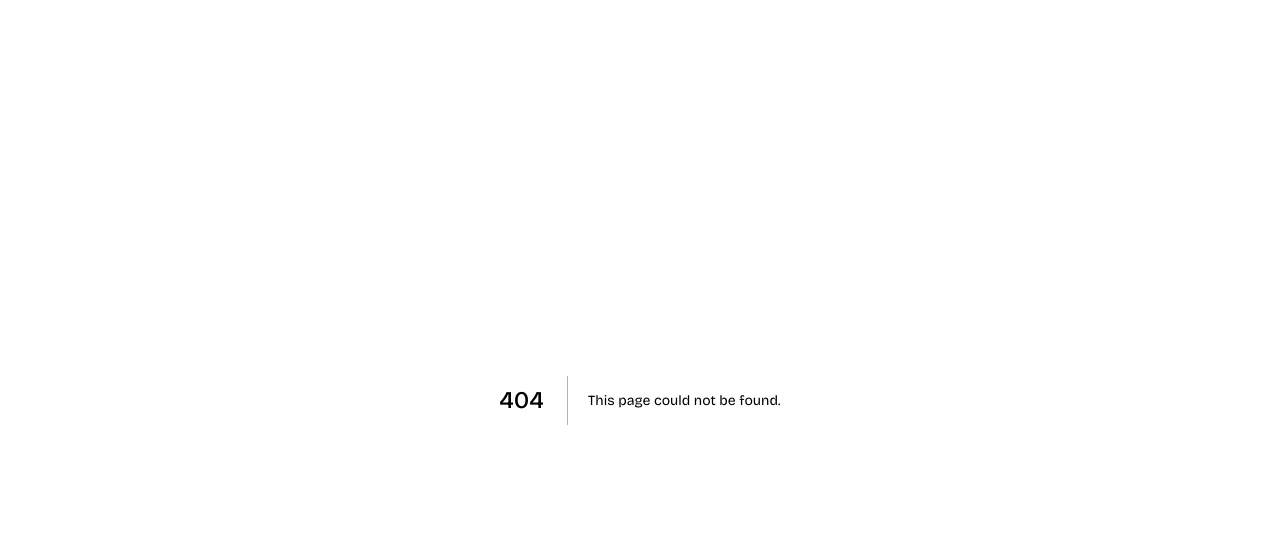
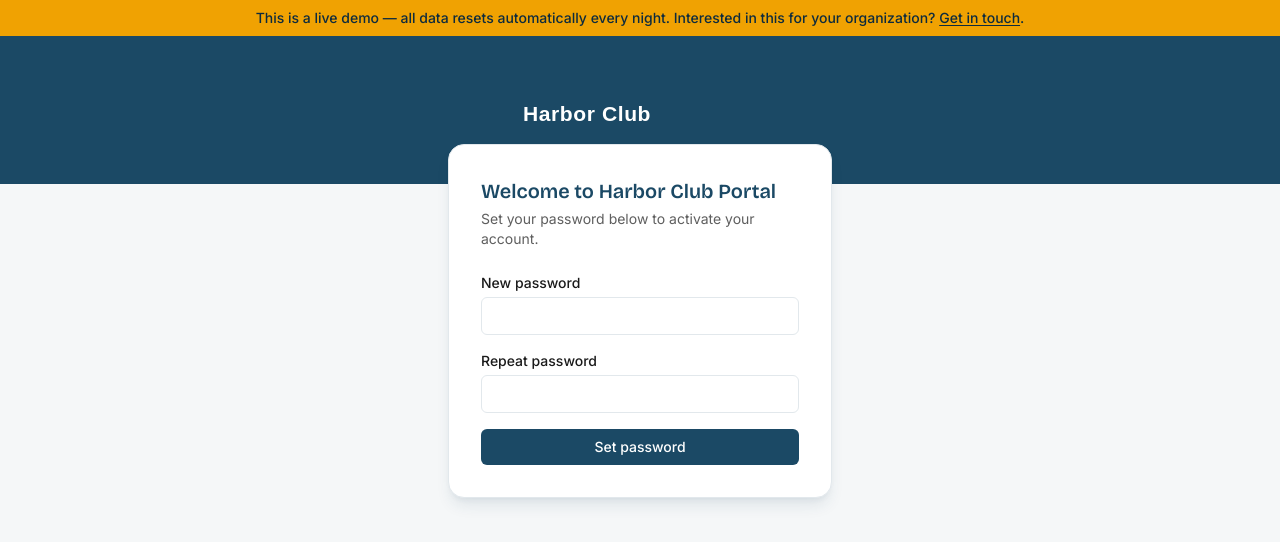
Before and after one commit to luuksalomons/harbor-club-demo, a Next.js app: page /account/set-password in a window 1280 px wide. Before the commit this address had no page. Shown: the top 542 px of the page. Built offline with nearby package versions, Linux system fonts and the light colour scheme.

Commit message:
Translate auth screens to English, show demo logins on the login page

```diff
--- a/src/app/account/wachtwoord-instellen/actions.ts
+++ b/src/app/account/set-password/actions.ts
@@ -8,17 +8,17 @@ export async function setPassword(_prevState: unknown, formData: FormData) {
   const confirm = String(formData.get("confirm") ?? "");
 
   if (password.length < 8) {
-    return { error: "Wachtwoord moet minstens 8 tekens zijn." };
+    return { error: "Password must be at least 8 characters." };
   }
   if (password !== confirm) {
-    return { error: "Wachtwoorden komen niet overeen." };
+    return { error: "Passwords don't match." };
   }
 
   const supabase = await createClient();
   const { error } = await supabase.auth.updateUser({ password });
 
   if (error) {
-    return { error: "Kon wachtwoord niet instellen. Probeer de link opnieuw." };
+    return { error: "Could not set password. Try the link again." };
   }
 
   redirect("/");
--- a/src/app/account/wachtwoord-instellen/page.tsx
+++ b/src/app/account/set-password/page.tsx
@@ -4,6 +4,7 @@ import { useActionState } from "react";
 import { setPassword } from "./actions";
 import { AuthHero } from "@/components/auth-hero";
 import { Spinner } from "@/components/spinner";
+import { DemoBanner } from "@/components/demo-banner";
 
 const initialState = { error: "" };
 
@@ -12,21 +13,22 @@ export default function SetPasswordPage() {
 
   return (
     <div className="flex min-h-screen flex-col bg-surface">
+      <DemoBanner />
       <AuthHero />
 
       <div className="-mt-6 flex flex-1 items-start justify-center px-4 pb-10 sm:-mt-10">
         <div className="w-full max-w-sm rounded-2xl border border-border bg-background p-8 shadow-lg shadow-primary/10">
           <h1 className="mb-1 text-xl font-semibold text-primary">
-            Welkom bij Royal Mission Portal
+            Welcome to Harbor Club Portal
           </h1>
           <p className="mb-6 text-sm text-foreground/70">
-            Stel hieronder je wachtwoord in om je account te activeren.
+            Set your password below to activate your account.
           </p>
 
           <form action={formAction} className="space-y-4">
             <div>
               <label htmlFor="password" className="mb-1 block text-sm font-medium">
-                Nieuw wachtwoord
+                New password
               </label>
               <input
                 id="password"
@@ -41,7 +43,7 @@ export default function SetPasswordPage() {
 
             <div>
               <label htmlFor="confirm" className="mb-1 block text-sm font-medium">
-                Herhaal wachtwoord
+                Repeat password
               </label>
               <input
                 id="confirm"
@@ -62,7 +64,7 @@ export default function SetPasswordPage() {
               className="flex w-full items-center justify-center gap-2 rounded-md bg-primary px-4 py-2 text-sm font-medium text-primary-foreground disabled:cursor-wait disabled:opacity-60"
             >
               {pending && <Spinner className="h-3.5 w-3.5" />}
-              {pending ? "Bezig..." : "Wachtwoord instellen"}
+              {pending ? "Saving..." : "Set password"}
             </button>
           </form>
         </div>
--- a/src/app/auth/callback/route.ts
+++ b/src/app/auth/callback/route.ts
@@ -5,7 +5,7 @@ import { createClient } from "@/lib/supabase/server";
 export async function GET(request: NextRequest) {
   const { searchParams, origin } = new URL(request.url);
   const code = searchParams.get("code");
-  const next = searchParams.get("next") ?? "/account/wachtwoord-instellen";
+  const next = searchParams.get("next") ?? "/account/set-password";
 
   if (code) {
     const supabase = await createClient();
--- a/src/app/login/actions.ts
+++ b/src/app/login/actions.ts
@@ -11,7 +11,7 @@ export async function signIn(_prevState: unknown, formData: FormData) {
   const { error } = await supabase.auth.signInWithPassword({ email, password });
 
   if (error) {
-    return { error: "Inloggen mislukt. Controleer e-mailadres en wachtwoord." };
+    return { error: "Sign in failed. Check your email address and password." };
   }
 
   redirect("/");
--- a/src/app/login/page.tsx
+++ b/src/app/login/page.tsx
@@ -4,27 +4,36 @@ import { useActionState } from "react";
 import { signIn } from "./actions";
 import { AuthHero } from "@/components/auth-hero";
 import { Spinner } from "@/components/spinner";
+import { DemoBanner } from "@/components/demo-banner";
 
 const initialState = { error: "" };
+
+const DEMO_LOGINS = [
+  { role: "Admin", email: "admin@harborclub.example" },
+  { role: "Board", email: "board@harborclub.example" },
+  { role: "Member", email: "member@harborclub.example" },
+];
+const DEMO_PASSWORD = "HarborDemo2026!";
 
 export default function LoginPage() {
   const [state, formAction, pending] = useActionState(signIn, initialState);
 
   return (
     <div className="flex min-h-screen flex-col bg-surface">
+      <DemoBanner />
       <AuthHero />
 
-      <div className="-mt-6 flex flex-1 items-start justify-center px-4 pb-10 sm:-mt-10">
+      <div className="-mt-6 flex flex-1 flex-col items-center gap-6 px-4 pb-10 sm:-mt-10">
         <div className="w-full max-w-sm rounded-2xl border border-border bg-background p-8 shadow-lg shadow-primary/10">
           <h1 className="mb-1 text-xl font-semibold text-primary">Portal</h1>
           <p className="mb-6 text-sm text-foreground/70">
-            Log in met het account dat de admin voor je heeft aangemaakt.
+            Log in with one of the demo accounts below, or the account an admin created for you.
           </p>
 
           <form action={formAction} className="space-y-4">
             <div>
               <label htmlFor="email" className="mb-1 block text-sm font-medium">
-                E-mailadres
+                Email address
               </label>
               <input
                 id="email"
@@ -38,7 +47,7 @@ export default function LoginPage() {
 
             <div>
               <label htmlFor="password" className="mb-1 block text-sm font-medium">
-                Wachtwoord
+                Password
               </label>
               <input
                 id="password"
@@ -50,9 +59,7 @@ export default function LoginPage() {
               />
             </div>
 
-            {state?.error && (
-              <p className="text-sm text-primary-dark">{state.error}</p>
-            )}
+            {state?.error && <p className="text-sm text-primary-dark">{state.error}</p>}
 
             <button
               type="submit"
@@ -60,13 +67,20 @@ export default function LoginPage() {
               className="flex w-full items-center justify-center gap-2 rounded-md bg-primary px-4 py-2 text-sm font-medium text-primary-foreground disabled:cursor-wait disabled:opacity-60"
             >
               {pending && <Spinner className="h-3.5 w-3.5" />}
-              {pending ? "Bezig..." : "Inloggen"}
+              {pending ? "Signing in..." : "Sign in"}
             </button>
           </form>
+        </div>
 
-          <p className="mt-6 text-xs text-foreground/50">
-            Nieuw account of wachtwoord vergeten? Neem contact op met de admin.
-          </p>
+        <div className="w-full max-w-sm rounded-2xl border border-accent/40 bg-accent/10 p-5 text-sm">
+          <p className="mb-2 font-medium text-primary-dark">Demo logins (password: {DEMO_PASSWORD})</p>
+          <ul className="space-y-1 text-foreground/80">
+            {DEMO_LOGINS.map((l) => (
+              <li key={l.email}>
+                <span className="font-medium">{l.role}:</span> {l.email}
+              </li>
+            ))}
+          </ul>
         </div>
       </div>
     </div>
--- a/src/components/auth-hero.tsx
+++ b/src/components/auth-hero.tsx
@@ -1,30 +1,17 @@
 import Image from "next/image";
 
-// Herbruikbare huisstijl-hero voor de losse auth-schermen (login,
-// wachtwoord instellen): getextureerde Ruby-band met wit logo, afgesloten
-// door de "Royal Arch"-golf uit de huisstijlgids (Huisstijl/Royal Arch).
+// Shared hero for the standalone auth screens (login, set password): a flat
+// navy band with the white logo.
 export function AuthHero() {
   return (
-    <div className="relative flex flex-col items-center justify-center overflow-hidden bg-primary px-4 pb-14 pt-12 sm:pb-20 sm:pt-16">
-      <div
-        className="absolute inset-0 bg-cover bg-center opacity-80"
-        style={{ backgroundImage: "url(/brand/rm-texture.webp)" }}
-        aria-hidden="true"
-      />
+    <div className="flex flex-col items-center justify-center bg-primary px-4 pb-10 pt-12 sm:pb-14 sm:pt-16">
       <Image
-        src="/brand/rm-logo-wit.svg"
-        alt="Royal Mission"
+        src="/brand/harbor-logo-white.svg"
+        alt="Harbor Club"
         width={200}
-        height={21}
-        className="relative h-6 w-auto sm:h-7"
+        height={24}
+        className="h-6 w-auto sm:h-7"
         priority
-      />
-      <img
-        src="/brand/rm-arch-inverse.png"
-        alt=""
-        aria-hidden="true"
-        className="brand-wave absolute inset-x-0 bottom-0 h-8 w-full sm:h-12"
-        style={{ objectFit: "fill" }}
       />
     </div>
   );
```
